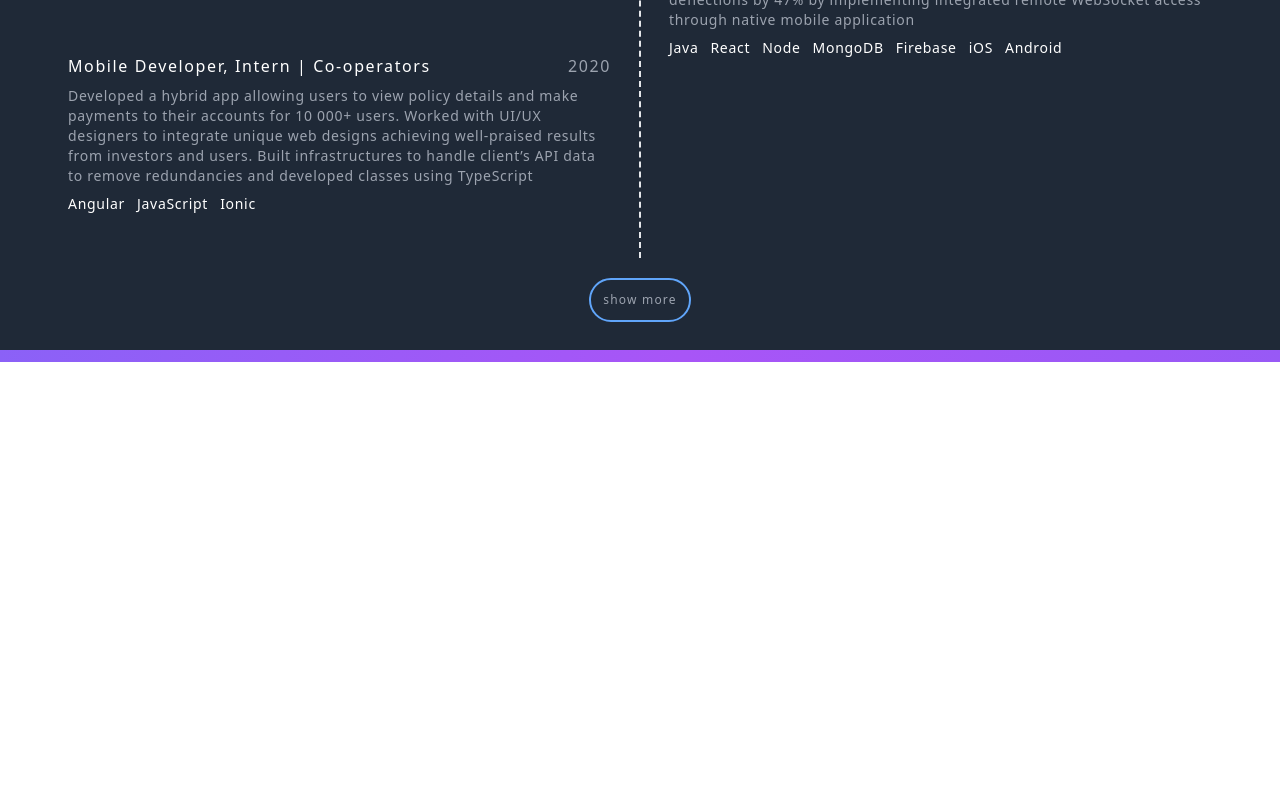
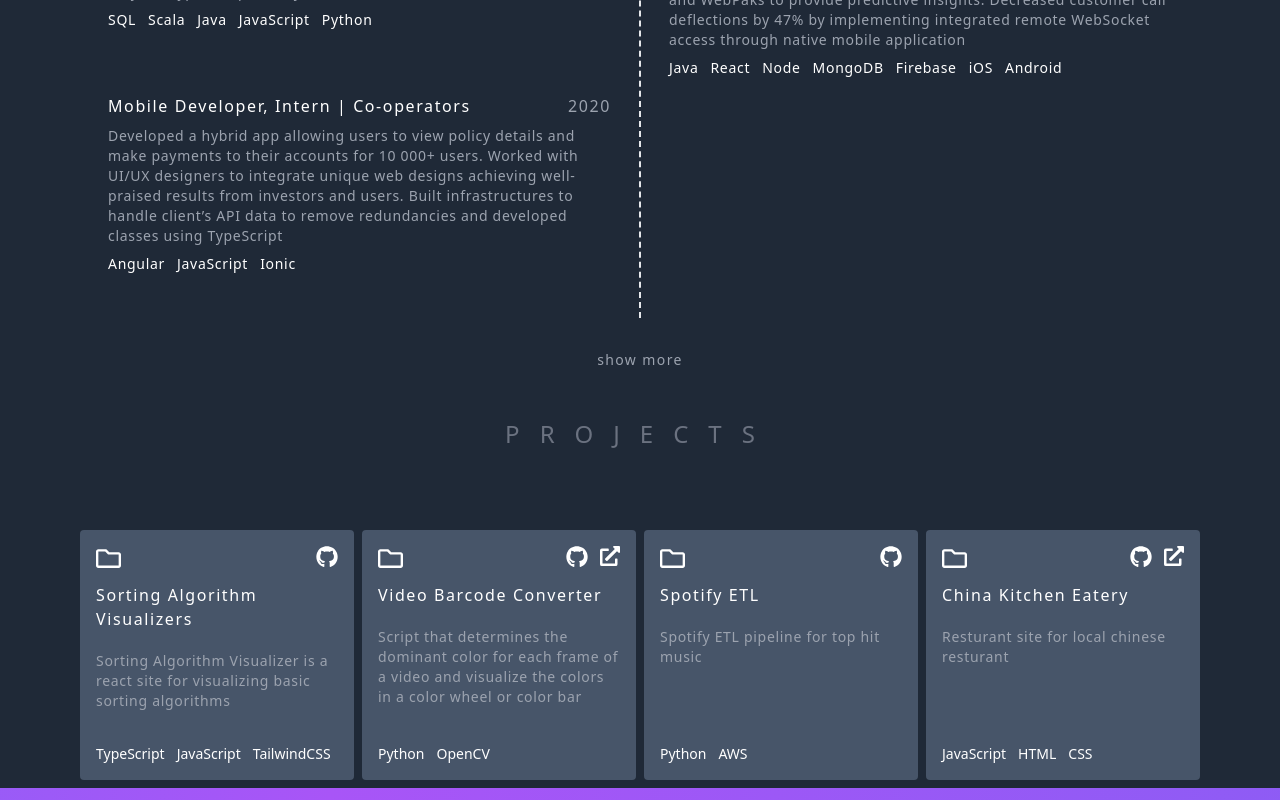
Before and after one commit to udallmo/umo_site, a Next.js app: page / in a window 1280 px wide. Shown: the part 1482-2282 px from the top of the page. Before the commit the page ends 1844 px from the top, so only its background shows below. Built offline with nearby package versions, Linux system fonts and the light colour scheme.

Commit message:
added projects to main page

```diff
--- a/components/Experience.tsx
+++ b/components/Experience.tsx
@@ -22,7 +22,7 @@ function Experience({}: Props) {
       <h3 className="uppercase mb-20 top-24 tracking-[20px] text-gray-500 text-2xl">
         Timeline
       </h3>
-      <div className="flex flex-row px-10 w-full h-2/3">
+      <div className="flex flex-row px-20 w-full h-2/3">
       <div className="flex flex-col w-1/2">
         {oddExperience.map(exp => {
           return        <>
@@ -43,7 +43,7 @@ function Experience({}: Props) {
       </div>
       <div
       onClick={() => setHideOld(!hideOld)}
-      className="hover:text-white hover:cursor-pointer text-gray-400 text-xs tracking-widest p-3 rounded-full border-blue-400 border-2 my-5">{hideOld ? "show more" : 'show less'}</div>
+      className="hover:text-white hover:cursor-pointer text-gray-400 text-sm tracking-widest p-3 my-5">{hideOld ? "show more" : 'show less'}</div>
     </motion.div>
     </div>
   );
--- a/components/Main.tsx
+++ b/components/Main.tsx
@@ -15,8 +15,7 @@ function Main({ path }: Props) {
     <div className="flex flex-col items-center justify-center">
       <Hero />
       <Experience />
-      {/* {path === Path.Hero && <Hero />} */}
-      {/* {path === Path.Exp && <Experience />} */}
+      <Project />
       {/* {path === Path.Project && <Project />} */}
       {/* {path === Path.Contact && <Contact />} */}
     </div>
--- a/components/Project.tsx
+++ b/components/Project.tsx
@@ -1,9 +1,7 @@
 import React from "react";
 import { motion } from "framer-motion";
 import { PROJECTDATA } from "../utils/test_data";
-import Image from "next/image";
-import { AiFillGithub } from "react-icons/ai";
-import { VscLinkExternal } from "react-icons/vsc";
+import { ProjectCard } from "./project-components/ProjectCard";
 
 type Props = {};
 
@@ -13,34 +11,14 @@ function Project({}: Props) {
       initial={{ opacity: 0 }}
       whileInView={{ opacity: 1 }}
       transition={{ duration: 2 }}
-      className="h-5/6 flex flex-col items-center justify-center w-full"
+      className="h-5/6 flex flex-col items-center justify-center w-full my-2"
+      id="section2"
     >
       <h3 className="uppercase mb-20 top-24 tracking-[20px] text-gray-500 text-2xl">
-        Project
+        Projects
       </h3>
-      <div className="flex-row w-full px-20 md:px-1/2 lg:px-1/2 h-full overflow-y-scroll scrollbar scrollbar-track-gray-400/20 scrollbar-thin scrollbar-thumb-orange-600 snap-y snap-mandatory object-center">
-        {PROJECTDATA.map((project) => (
-          <div key={project.id} className="projectListItem">
-            <h1 className="text-xl font-bold">{project.name}</h1>
-            <p className="text-gray-400">{project.desc}</p>
-            <div className="h-1/2 justify-center w-full flex py-4">
-              <a href={project.link} className="hover:opacity-50 h-full">
-                <Image
-                  src={project.image}
-                  alt=""
-                  width="400"
-                  height="75"
-                  className="rounded-sm "
-                />
-              </a>
-            </div>
-            <div className="flex flex-row space-x-5 justify-center mt-8">
-              <a href={project.git} className="text-2xl hover:opacity-50">
-                <AiFillGithub />
-              </a>
-            </div>
-          </div>
-        ))}
+      <div className="flex flex-row gap-2 px-20">
+        {PROJECTDATA.map(project => <ProjectCard key={project.id}  data={project}/>)}
       </div>
     </motion.div>
   );
--- /dev/null
+++ b/components/project-components/ProjectCard.tsx
@@ -0,0 +1,35 @@
+import { motion } from "framer-motion";
+import { ProjectInput } from "../../utils/test_data"
+import { FaRegFolder, FaExternalLinkAlt, FaGithub } from "react-icons/fa";
+
+type Props = {
+    data: ProjectInput
+}
+
+export const ProjectCard: React.FC<Props> = ({data}: Props) => {
+    const {name, desc, link, stack, git} = data
+    return <motion.div
+        whileHover={{translateY: -10}}
+        className="bg-slate-600 w-1/2 p-4 rounded h-[250px] flex flex-col group">
+        <div className="flex flex-row justify-between group-hover:text-blue-400">
+            <FaRegFolder size={25}/>
+            <div className="flex flex-row gap-3">
+                {git && <a href={git} target="_blank">
+                    <FaGithub size={22}/>
+                </a>}
+
+                {link && <a href={link} target="_blank">
+                    <FaExternalLinkAlt size={20}/>
+                </a>}
+            </div>
+        </div>
+        <h3 className="tracking-widest my-3 group-hover:text-blue-400">
+            {name}
+        </h3>
+        <p className="pt-2 text-gray-400 text-sm tracking-wider">
+            {desc}</p>
+        <div className="flex flex-row gap-3 text-sm mt-auto">
+            {stack.map(s => <div key={s}>{s}</div>)}
+        </div>
+    </motion.div>
+}
--- a/utils/test_data.tsx
+++ b/utils/test_data.tsx
@@ -110,14 +110,28 @@ export const PROJECTLIST = [
   "China Kitchen Eatery",
 ];
 
-export const PROJECTDATA = [
+export type ProjectInput = {
+  id: number,
+  name: string,
+  desc: string,
+  link?: string,
+  git?: string,
+  image: string,
+  stack: string[]
+}
+
+export const PROJECTDATA: ProjectInput[] = [
   {
     id: 0,
     name: "Sorting Algorithm Visualizers",
     desc: "Sorting Algorithm Visualizer is a react site for visualizing basic sorting algorithms",
-    link: "https://udallmo.github.io/sorting-algo-visualizer/",
     git: "https://github.com/udallmo/sorting-algo-visualizer",
     image: "/images/sorting.png",
+    stack: [
+      "TypeScript",
+      "JavaScript",
+      "TailwindCSS"
+    ]
   },
   {
     id: 1,
@@ -126,14 +140,21 @@ export const PROJECTDATA = [
     link: "https://www.etsy.com/ca/listing/1416775752/custom-video-barcodes",
     git: "https://github.com/udallmo/video_barcode_converter",
     image: "/images/movie.png",
+    stack: [
+      "Python",
+      "OpenCV",
+    ]
   },
   {
     id: 2,
     name: "Spotify ETL",
     desc: "Spotify ETL pipeline for top hit music",
-    link: "https://github.com/udallmo/spotify-ETL",
     git: "https://github.com/udallmo/spotify-ETL",
     image: "/images/etl.png",
+    stack: [
+      "Python",
+      "AWS"
+    ]
   },
   {
     id: 3,
@@ -142,5 +163,10 @@ export const PROJECTDATA = [
     link: "https://china-kitchen-web.vercel.app/",
     git: "https://github.com/udallmo/china_kitchen_web",
     image: "/images/china.PNG",
+    stack: [
+      "JavaScript",
+      "HTML",
+      "CSS"
+    ]
   },
 ];
```
